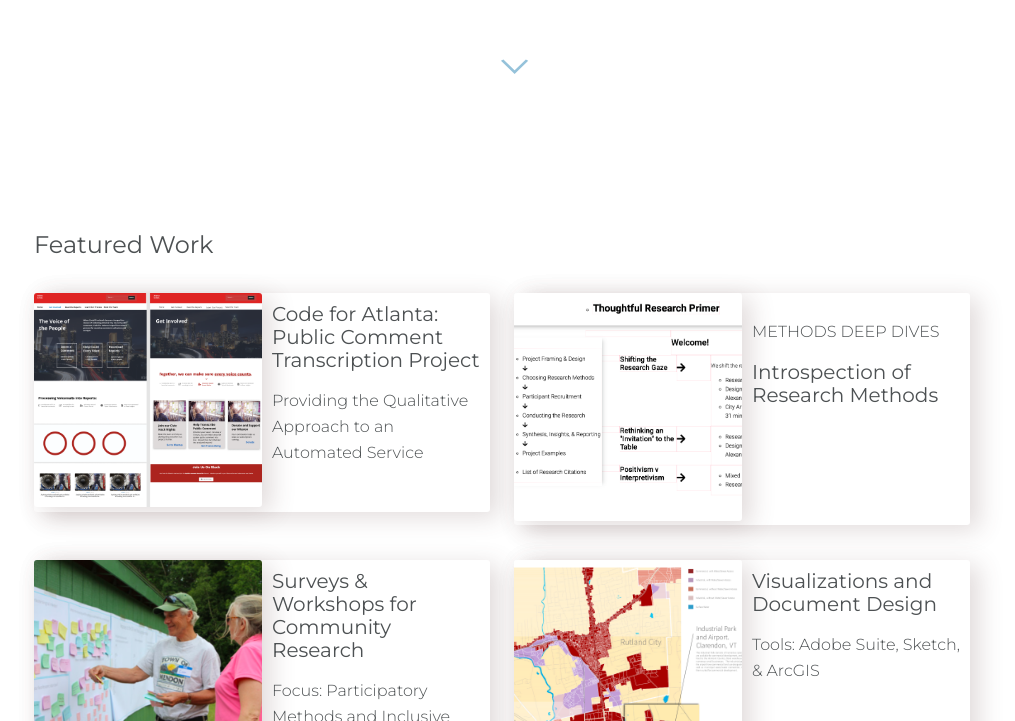
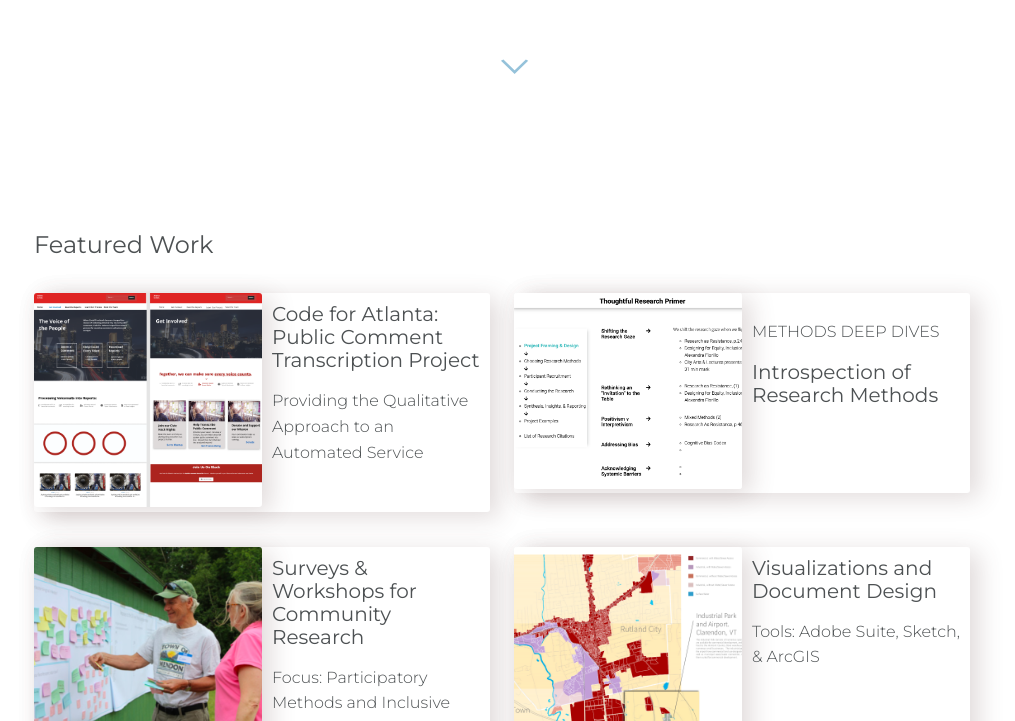
Before and after one commit to elysa-ux/Portfolio-Site, a plain HTML site: page index.html in a window 1280 px wide. Shown: the part 588-1309 px from the top of the page, without its empty margins (126-1141 px from the left). Drawn offline with nearby package versions, Linux system fonts and the light colour scheme.

Commit message:
image and link updates

```diff
--- a/index.html
+++ b/index.html
@@ -173,7 +173,7 @@
                 <div class="box col-sm-12 col-md-11 col-lg-11">
                   <div class="col-sm-2 col-md-6 col-lg-6 debug-outline">
                     <div class="center">
-                      <img src="img/methods/img.png" class="img box">
+                      <img src="img/methods/primer.png" class="img box">
                     </div>
                   </div>
                   <div class="col-sm-2 col-md-6 col-lg-6 debug-outline">
```
Also changed, not shown: img/methods/primer.png (added), 3 other files.
